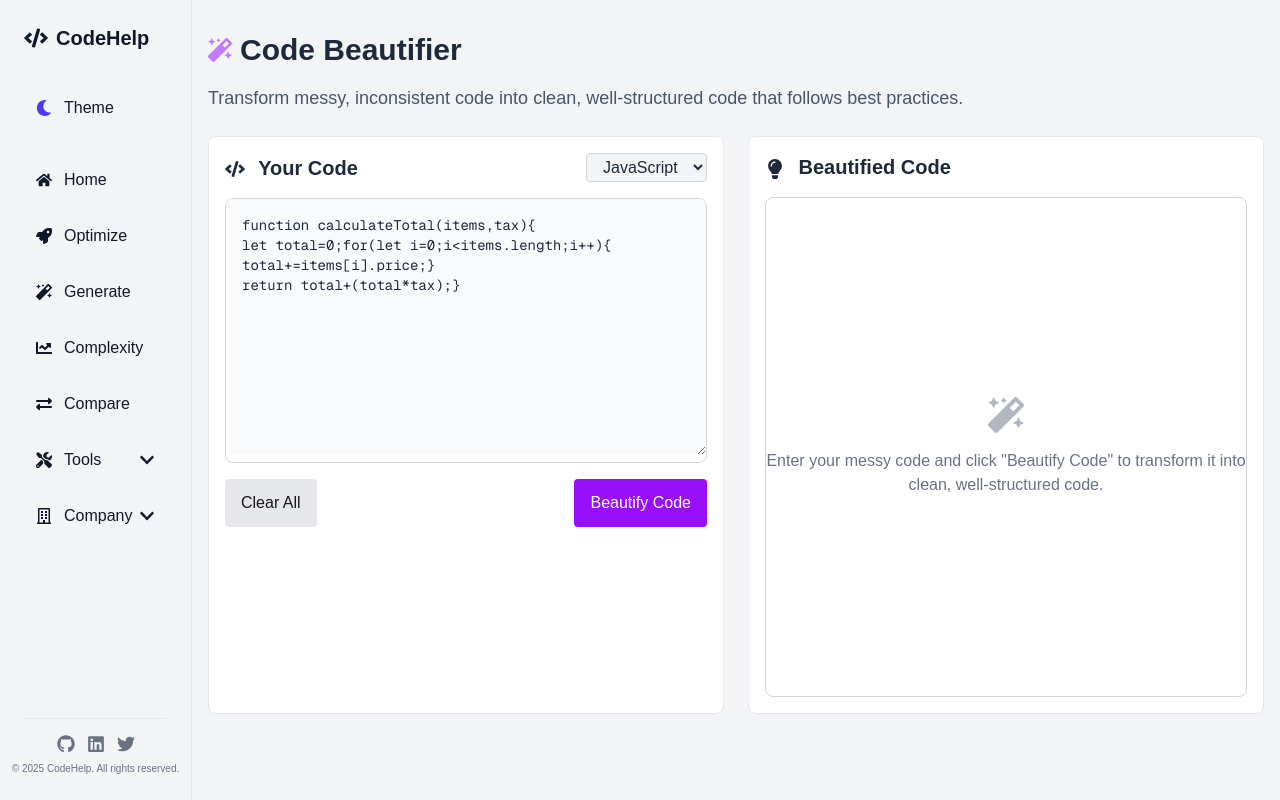
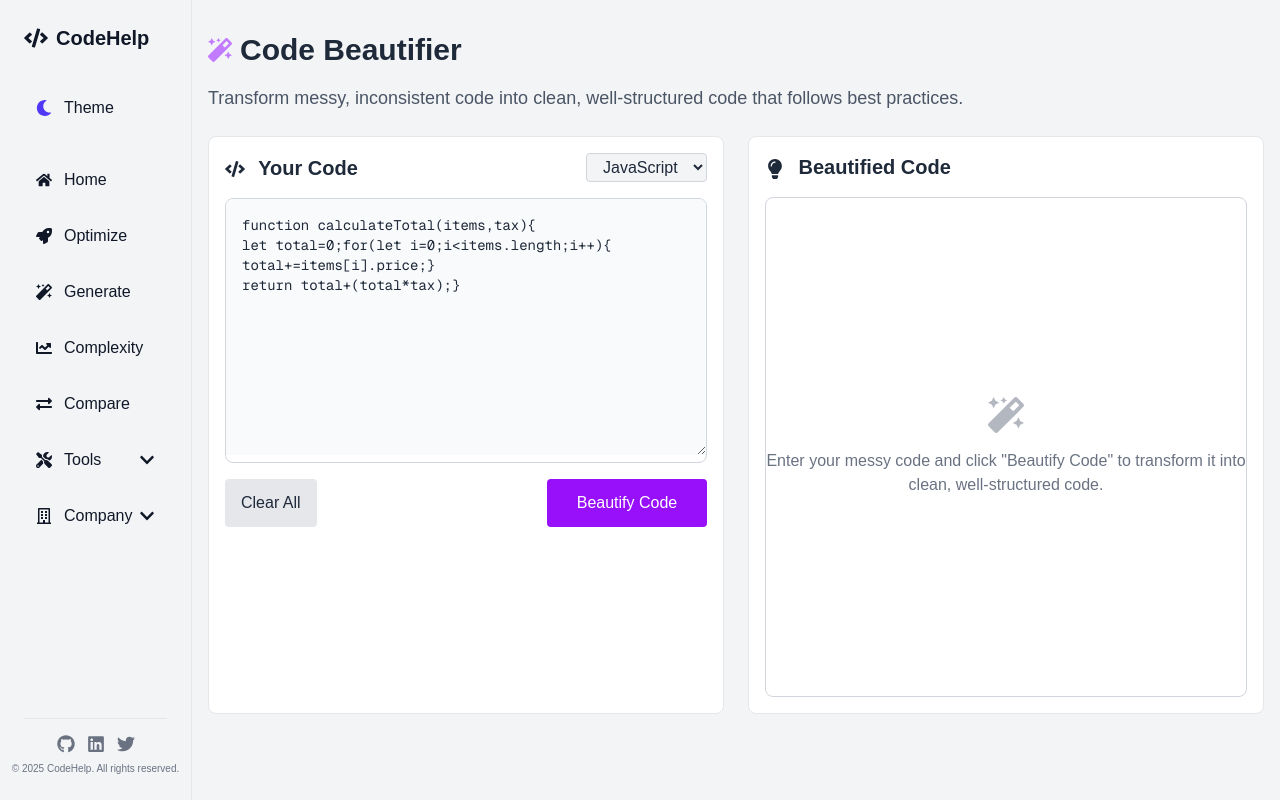
Before and after one commit to snigdhaydv27/CodeHelp, a Next.js app in the folder frontend/: page /codeBeautifier in a window 1280 px wide. Built offline with nearby package versions, Linux system fonts and the light colour scheme.

Commit message:
Fix codeBeautifier buttons: add text color visibility, fix button sizing, remove loader from button

```diff
--- a/frontend/src/app/codeBeautifier/page.jsx
+++ b/frontend/src/app/codeBeautifier/page.jsx
@@ -204,8 +204,8 @@ end`,
                 }}
                 className={`px-4 py-3 min-h-[44px] rounded flex items-center justify-center ${
                   isDark
-                    ? 'bg-gray-600 hover:bg-gray-500 active:bg-gray-400'
-                    : 'bg-gray-200 hover:bg-gray-300 active:bg-gray-400'
+                    ? 'bg-gray-600 hover:bg-gray-500 active:bg-gray-400 text-white'
+                    : 'bg-gray-200 hover:bg-gray-300 active:bg-gray-400 text-gray-800'
                 } transition-all duration-150 touch-manipulation`}
                 style={{
                   WebkitTapHighlightColor: 'transparent',
@@ -219,9 +219,9 @@ end`,
               <button
                 onClick={beautifyCode}
                 disabled={isGenerating}
-                className="px-4 py-3 min-h-[44px] bg-purple-600 hover:bg-purple-700 disabled:opacity-50 text-white rounded transition-colors flex items-center justify-center"
+                className="px-4 py-3 min-h-[44px] w-40 bg-purple-600 hover:bg-purple-700 disabled:opacity-50 text-white rounded transition-colors flex items-center justify-center"
               >
-                {isGenerating ? <Loader size="small" /> : 'Beautify Code'}
+                Beautify Code
               </button>
             </div>
           </div>
@@ -237,8 +237,8 @@ end`,
                   onClick={handleCopyBeautifiedCode}
                   className={`px-3 py-1 rounded ${
                     isDark
-                      ? 'bg-gray-600 hover:bg-gray-500'
-                      : 'bg-gray-200 hover:bg-gray-300'
+                      ? 'bg-gray-600 hover:bg-gray-500 text-white'
+                      : 'bg-gray-200 hover:bg-gray-300 text-gray-800'
                   } transition-colors text-sm`}
                 >
                   Copy to Clipboard
```
